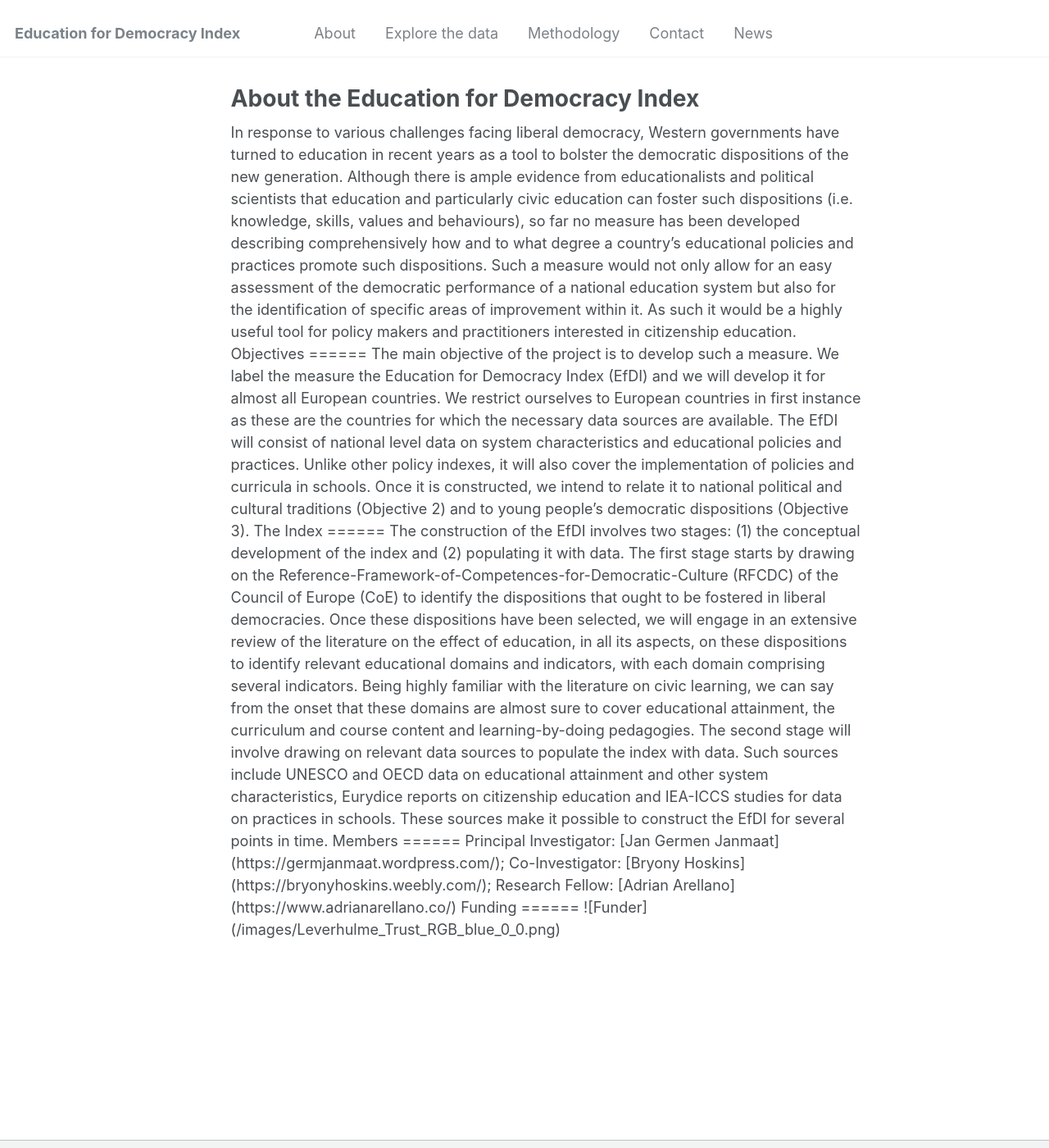
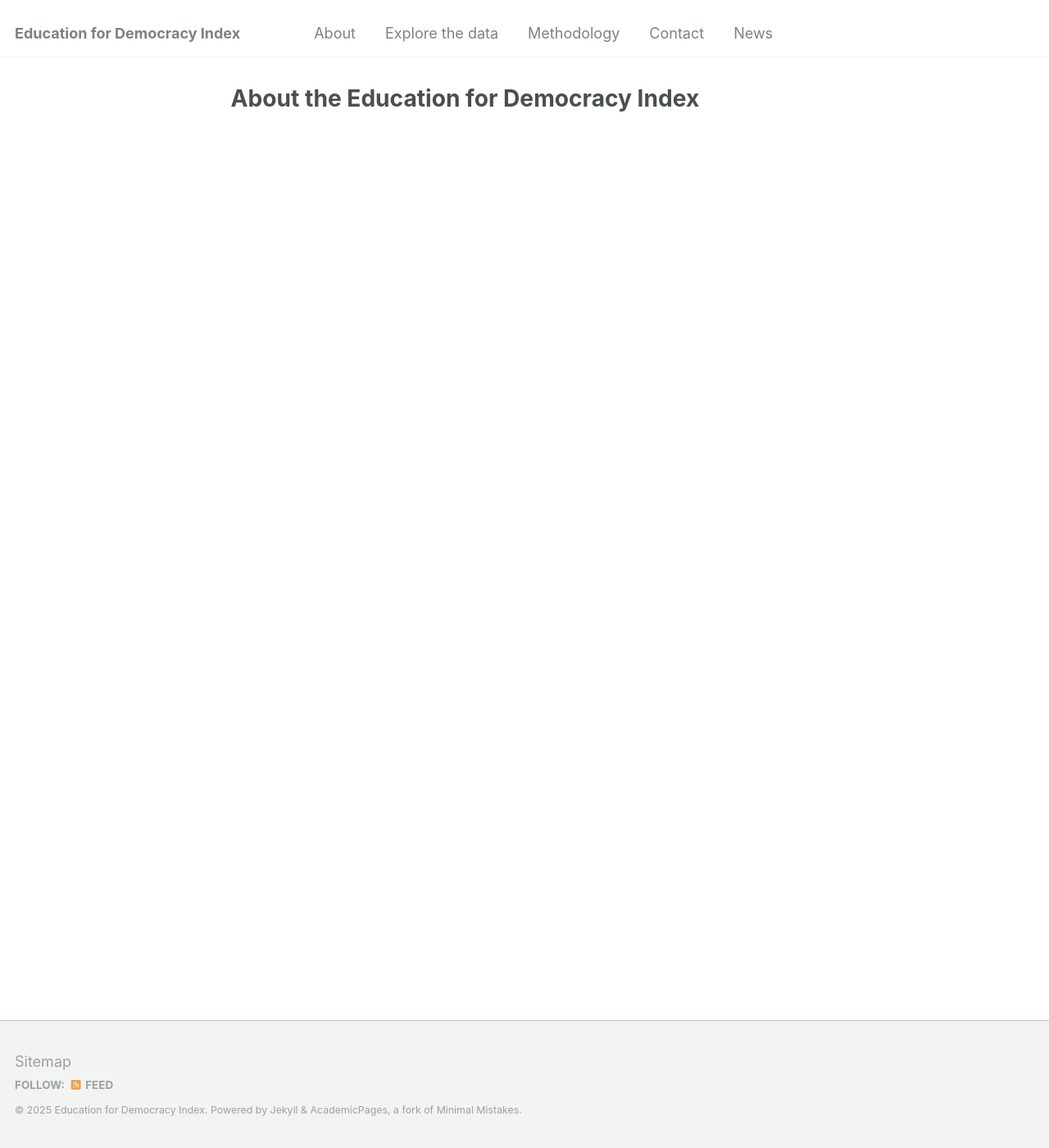
Before and after one commit to educationfordemocracyindex/educationfordemocracyindex.github.io, a Jekyll site: the page built from _pages/about.html, in a window 1280 px wide and 1400 px high. Shown: the whole window at 82% size. Built offline with Jekyll 4.4.1, drawn with Linux system fonts in a browser that asks for light colours.

Commit message:
Update about.html

```diff
--- a/_pages/about.html
+++ b/_pages/about.html
@@ -1,52 +1,5 @@
 ---
-permalink: /about/
+permalink: /aboutproject/
 title: "About the Education for Democracy Index"
 author_profile: true
 ---
-
-In response to various challenges facing liberal democracy, Western governments have
-turned to education in recent years as a tool to bolster the democratic dispositions of
-the new generation. Although there is ample evidence from
-educationalists and political scientists that education and particularly civic education
-can foster such dispositions (i.e. knowledge, skills, values and behaviours),
-so far no measure has been developed describing comprehensively how and to what degree a country’s
-educational policies and practices promote such dispositions. Such a measure would
-not only allow for an easy assessment of the democratic performance of a national
-education system but also for the identification of specific areas of improvement
-within it. As such it would be a highly useful tool for policy makers and practitioners
-interested in citizenship education.
-
-Objectives
-======
-The main objective of the project is to develop such a measure. We label the measure the Education for Democracy Index (EfDI) and we will develop it for almost all European countries. We restrict ourselves to European countries in first instance as these are the countries for which the necessary data sources are available. The EfDI will consist of national level data on system characteristics and educational policies and practices. Unlike other policy indexes, it will also cover the implementation of policies and curricula in schools. Once it is constructed, we intend to relate it to national political and cultural traditions (Objective 2) and to young people’s democratic dispositions (Objective 3).
-
-The Index
-======
-The construction of the EfDI involves two stages: (1) the conceptual development of
-the index and (2) populating it with data. The first stage starts by drawing on the
-Reference-Framework-of-Competences-for-Democratic-Culture (RFCDC) of the
-Council of Europe (CoE) to identify the dispositions that ought to be fostered in
-liberal democracies. Once these dispositions have been selected, we will engage in
-an extensive review of the literature on the effect of education, in all its aspects, on
-these dispositions to identify relevant educational domains and indicators, with each
-domain comprising several indicators. Being highly familiar with the literature on civic
-learning, we can say from the onset that these domains are almost sure to cover
-educational attainment, the curriculum and course content and learning-by-doing pedagogies.
-
-The second stage will involve drawing on relevant data sources to populate the index
-with data. Such sources include UNESCO and OECD data on educational
-attainment and other system characteristics, Eurydice reports on citizenship
-education and IEA-ICCS studies for data on practices
-in schools. These sources make it possible to construct the EfDI for several points in
-time.
-
-Members
-======
-Principal Investigator: [Jan Germen Janmaat](https://germjanmaat.wordpress.com/);
-Co-Investigator: [Bryony Hoskins](https://bryonyhoskins.weebly.com/);
-Research Fellow: [Adrian Arellano](https://www.adrianarellano.co/)
-
-Funding
-======
-
-![Funder](/images/Leverhulme_Trust_RGB_blue_0_0.png)
```
